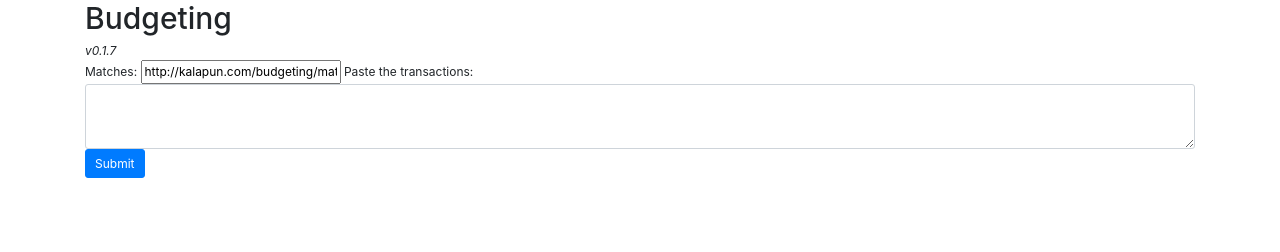
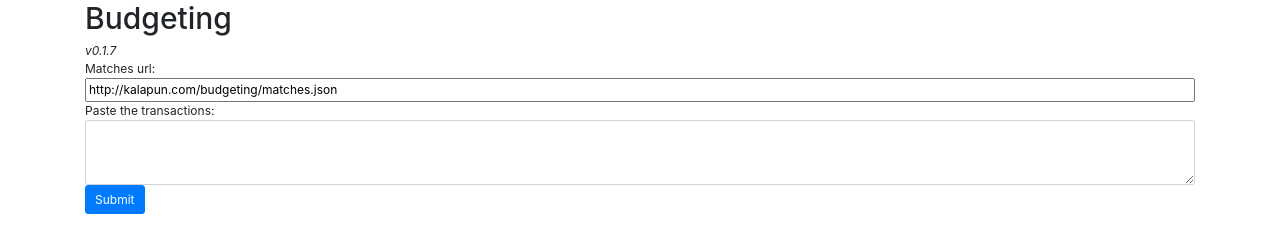
Before and after one commit to xslim/budgeting, a plain HTML site: page index.html in a window 1280 px wide. Drawn offline with nearby package versions, Linux system fonts and the light colour scheme.

Commit message:
Update index.html

```diff
--- a/index.html
+++ b/index.html
@@ -19,16 +19,17 @@
   <body>
     <div class="container">
       <h1>Budgeting</h1>
-      <i id="version"></i>
+      <i id="version"></i><br />
 
       <div id="tx_input">
 
-        Matches: <input type="text" id="matches_url" name="matches_url"value="http://kalapun.com/budgeting/matches.json" />
+        Matches url: <input type="text" id="matches_url" name="matches_url" value="http://kalapun.com/budgeting/matches.json" style="width: 100%" />
         <!--
         <input type="file" id="tx_file" name="file" />
         <div id="drop_zone">Drop files here</div>
         -->
-        Paste the transactions:
+        <br />
+        Paste the transactions:<br />
         <textarea class="form-control" id="tx_text" rows="3"></textarea>
         <input id="loadTxBtn" type="submit" class="btn btn-primary" />
       </div>
```
